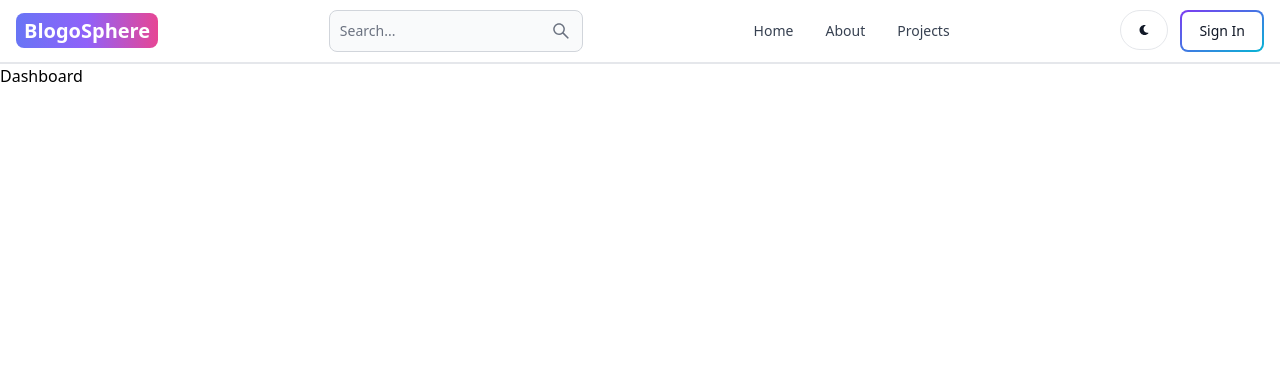
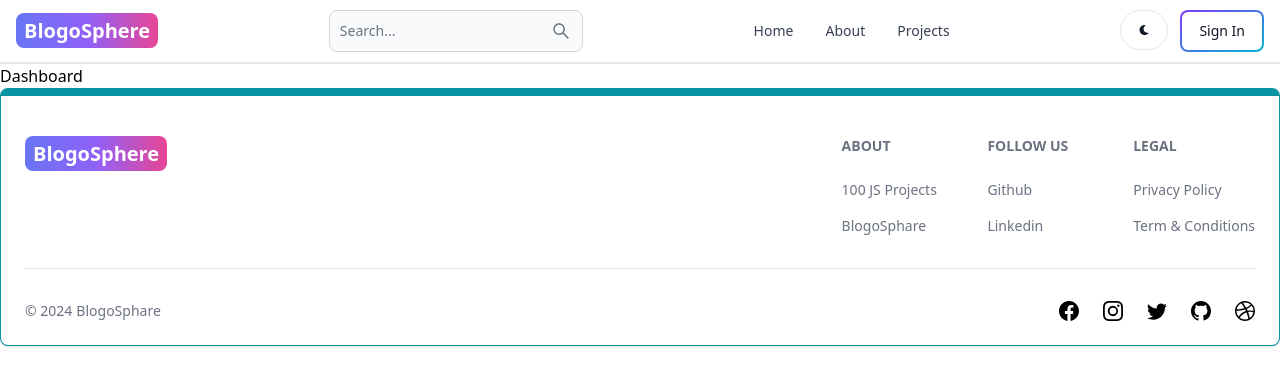
Before and after one commit to nikhilpatel9/Blogosphere, a React (Vite) app in the folder clint/: page /dashboard in a window 1280 px wide. Shown: the top 386 px of the page. Built offline with nearby package versions, Linux system fonts and the light colour scheme.

Commit message:
create and add footer

```diff
--- a/clint/src/App.jsx
+++ b/clint/src/App.jsx
@@ -7,6 +7,7 @@
 import SignIn from "./pages/SignIn"
 import Dashboard from "./pages/Dashboard"
 import Header from "./components/Header"
+import Footer from "./components/Footer"
 export default function App() {
   return (
   <BrowserRouter>
@@ -19,6 +20,7 @@
     <Route path="/projects" element={<Projects/>}/>
     <Route path="/dashboard" element={<Dashboard/>}/>
    </Routes>
+   <Footer></Footer>
   </BrowserRouter>
   )
 }
--- /dev/null
+++ b/clint/src/components/Footer.jsx
@@ -0,0 +1,87 @@
+
+import { Footer } from "flowbite-react"
+import { Link } from "react-router-dom"
+import {BsFacebook,BsInstagram,BsTwitter,BsGithub,BsDribbble } from "react-icons/bs";
+export default function FooterCom() {
+  return (
+    <Footer container className="border border-t-8 border-teal-500">
+        <div className="w-full max-w-7xl mx-auto">
+            <div className=" grid w-full justify-between sm:flex md:grid-cols-1">
+                <div className="mt-5">
+                <Link to="/" className='self-center whitespace-nowrap text-lg
+                sm:text-xl font-semibold dark:text-white'>
+                <span className='px-2 py-1 bg-gradient-to-r from-indigo-500 via-purple-500 to-pink-500 rounded-lg text-white'>BlogoSphere</span>
+                </Link>
+                </div>
+                <div className="grid grid-cols-2 gap-8 mt-4 sm:grid-cols-3
+                sm:gap-6">
+                    <div>
+                    <Footer.Title title='About'/>
+                    <Footer.LinkGroup col>
+                        <Footer.Link href="https://www.100jsprojects.com"
+                        target="_blank"
+                        rel='noopener noreferrer'
+                        >
+                            100 JS Projects
+                        </Footer.Link>
+                        <Footer.Link href="/about"
+                        target="_blank"
+                        rel='noopener noreferrer'
+                        >
+                        BlogoSphare
+                        </Footer.Link>
+                    </Footer.LinkGroup>
+                    </div>
+                    <div>
+                    <Footer.Title title='Follow us'/>
+                    <Footer.LinkGroup col>
+                        <Footer.Link href="https://github.com/nikhilpatel9"
+                        target="_blank"
+                        rel='noopener noreferrer'
+                        >
+                            Github
+                        </Footer.Link>
+                        <Footer.Link href="https://www.linkedin.com/in/nikhil-patel-b1868624b/"
+                        target="_blank"
+                        rel='noopener noreferrer'
+                        >
+                          Linkedin
+                        </Footer.Link>
+                    </Footer.LinkGroup>
+                    </div>
+                    <div>
+                    <Footer.Title title='Legal'/>
+                    <Footer.LinkGroup col>
+                        <Footer.Link
+                        href="#"
+                        >
+                            Privacy Policy
+                        </Footer.Link>
+                        <Footer.Link
+                        href="#"
+                        >
+                          Term &amp; Conditions
+                        </Footer.Link>
+                    </Footer.LinkGroup>
+                    </div>
+                </div>
+            </div>
+            <Footer.Divider/>
+            <div className="w-full sm:flex sm:items-center sm:justify-between">
+                <Footer.Copyright href="#"
+                by="BlogoSphare"
+                year={new Date().getFullYear()}
+                />
+                <div className="flex gap-6 sm:mt-0 mt-4 sm:justify-center">
+                    <Footer.Icon herf='#' icon={BsFacebook}/>
+                    <Footer.Icon herf='#' icon={BsInstagram}/>
+                    <Footer.Icon herf='#' icon={BsTwitter}/>
+                    <Footer.Icon herf='https://github.com/nikhilpatel9' icon={BsGithub}/>
+                    <Footer.Icon herf='#' icon={BsDribbble}/>
+                </div>
+
+            </div>
+        </div>
+    </Footer>
+  )
+}
```
